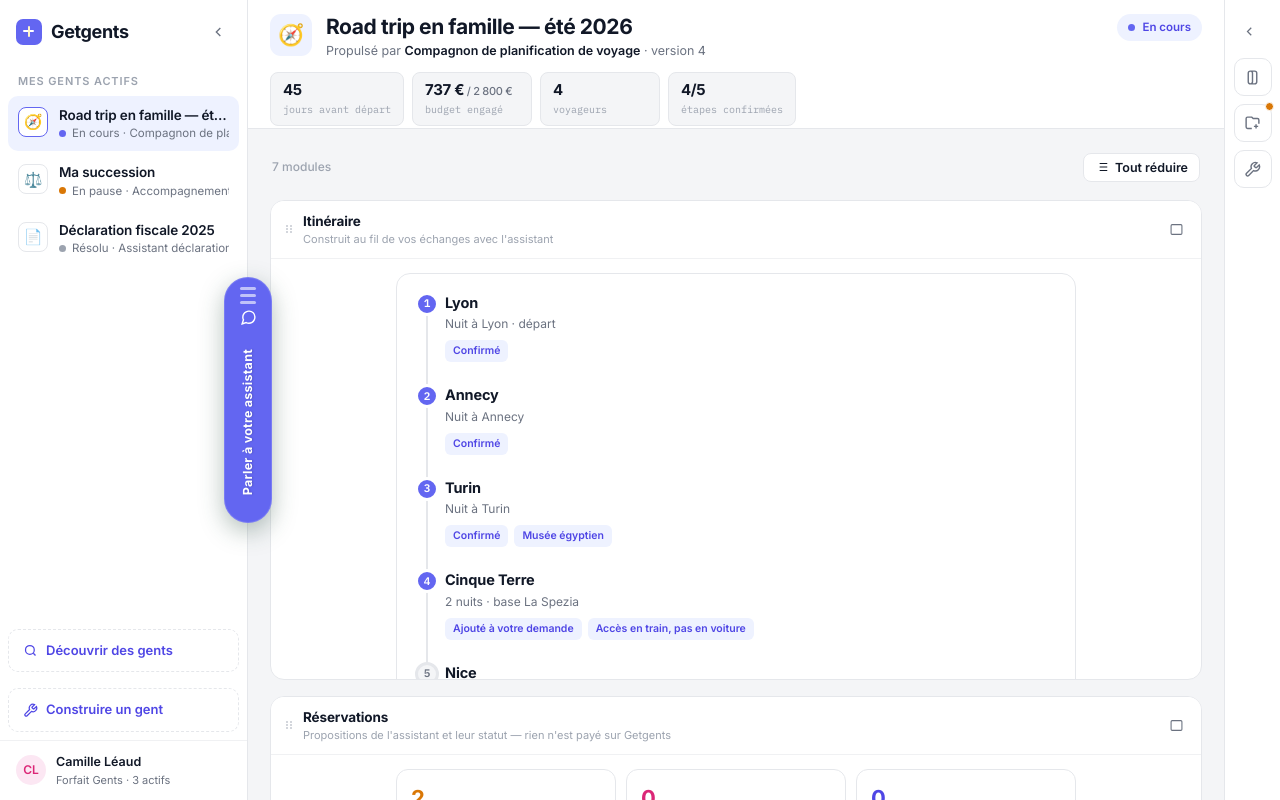
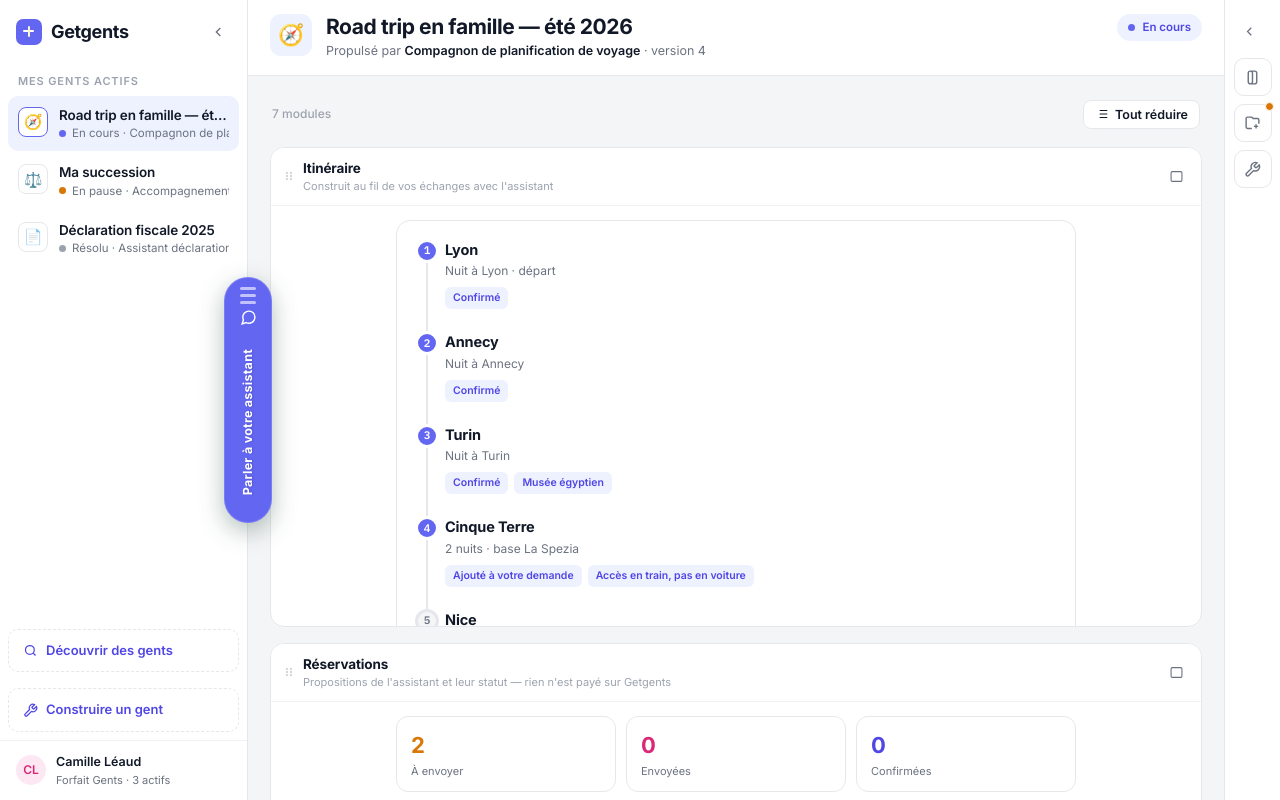
Before and after one commit to DECAC/Getgents, a Next.js app: page /espace/voyage in a window 1280 px wide. Built offline with nearby package versions, Linux system fonts and the light colour scheme.

Commit message:
fix: retirer les indicateurs métriques du header espace
Supprime la barre d'indicateurs (budget, voyageurs, étapes) sous le titre pour alléger l'en-tête de l'espace.

Co-authored-by: Cursor <cursoragent@cursor.com>

```diff
--- a/components/center/CenterHeader.module.css
+++ b/components/center/CenterHeader.module.css
@@ -1,7 +1,7 @@
 .ehead {
   background: var(--card);
   border-bottom: 1px solid var(--line);
-  padding: 14px 22px 0;
+  padding: 14px 22px;
   flex: none;
 }
 
@@ -84,53 +84,6 @@
 .dotPaused { background: var(--gold); }
 .dotDone { background: var(--faint); }
 
-/* Metrics */
-.metrics {
-  display: flex;
-  flex-wrap: wrap;
-  gap: 8px;
-  margin: 11px 0 2px;
-}
-
-.metric {
-  min-width: 120px;
-  padding: 8px 12px;
-  border-radius: 8px;
-  border: 1px solid var(--line);
-  background: var(--bg);
-}
-
-.metricVal {
-  font-size: 15px;
-  font-weight: 700;
-  letter-spacing: -0.02em;
-  color: var(--ink);
-  line-height: 1.2;
-}
-
-.metricOf {
-  font-size: 11px;
-  font-weight: 500;
-  color: var(--muted);
-}
-
-.metricLabel {
-  margin-top: 3px;
-  font-family: "IBM Plex Mono", monospace;
-  font-size: 10px;
-  color: var(--faint);
-  text-transform: lowercase;
-}
-
-.metricWarn {
-  border-color: rgba(184, 134, 11, 0.35);
-  background: var(--gold-tint);
-}
-
-.metricWarn .metricVal {
-  color: var(--gold);
-}
-
 /* Threadbar */
 .threadbar {
   display: flex;
--- a/components/center/CenterHeader.tsx
+++ b/components/center/CenterHeader.tsx
@@ -34,24 +34,6 @@ export function CenterHeader() {
           {e.statusLabel}
         </span>
       </div>
-
-      {e.metrics.length > 0 && (
-        <div className={styles.metrics} aria-label="Indicateurs du gent">
-          {e.metrics.map((metric, i) => (
-            <div
-              key={i}
-              className={[styles.metric, metric.warn ? styles.metricWarn : ""].filter(Boolean).join(" ")}
-            >
-              <div className={styles.metricVal}>
-                {metric.value}
-                {metric.suffix && <span className={styles.metricOf}> {metric.suffix}</span>}
-              </div>
-              <div className={styles.metricLabel}>{metric.label}</div>
-            </div>
-          ))}
-        </div>
-      )}
-
     </header>
   );
 }
```
